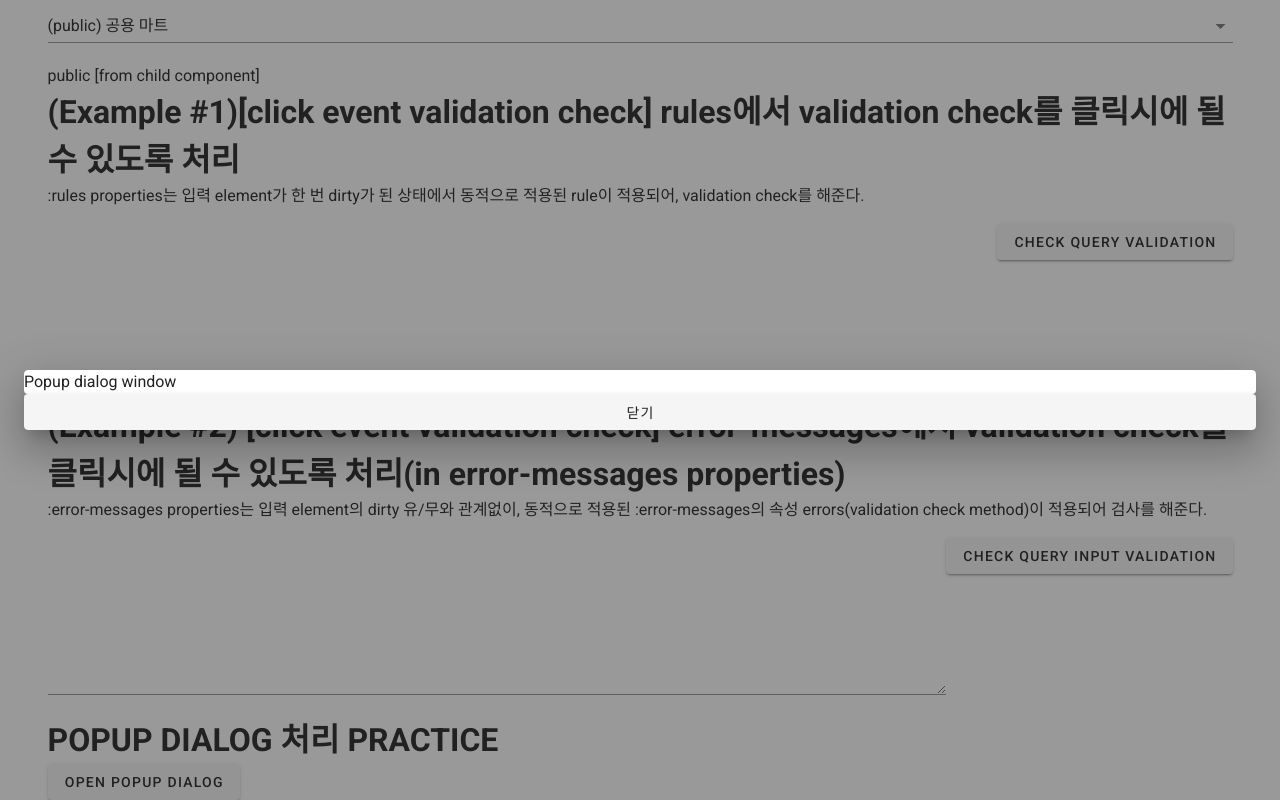
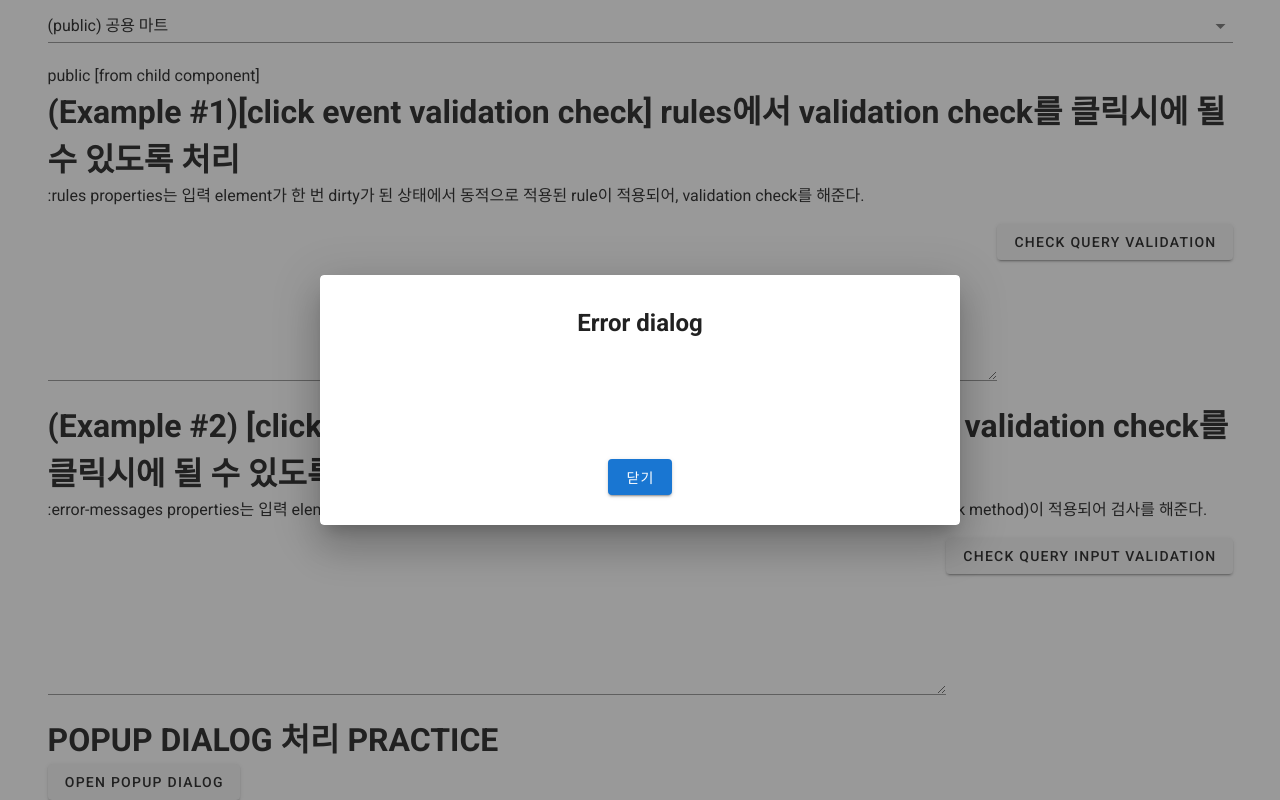
Before and after one commit to LeeHyungi0622/vue-practice-repo, a Vue app: page / in a window 1280 px wide. Both pictures are taken after a click on the button "OPEN POPUP DIALOG". Shown: the part 713-1513 px from the top of the page. Built offline with nearby package versions, Linux system fonts and the light colour scheme; no server answers.

Commit message:
feat: 에러 팝업 다이얼로그 완성

```diff
--- a/src/App.vue
+++ b/src/App.vue
@@ -96,7 +96,7 @@
       <v-btn @click="openErrorDialog">OPEN Popup Dialog</v-btn>
     </v-row>
   </v-container>
-  <ErrorPopupDialog v-if="isErrorPopupShown" @closeErrorDialog="closeErrorDialog" />
+  <ErrorPopupDialog v-if="isErrorPopupShown" :errorMessage="errorMessage" @closeErrorDialog="closeErrorDialog" />
 
 </v-app>
 </template>
@@ -118,6 +118,7 @@ export default {
   },
   data: () => ({
     errors: [],
+    errorMessage: '',
     isErrorPopupShown: false,
     queryInputStatement: '',
     queryStatement: '',
@@ -187,6 +188,8 @@ export default {
         })
         .catch(error => {
           console.log('CHECK ERROR MESSAGE : ', error.message);
+          this.errorMessage = error.message;
+          this.isErrorPopupShown = true;
         });
     },
     checkInputValidation: function() {
--- a/src/components/common/errorPopupDialog.vue
+++ b/src/components/common/errorPopupDialog.vue
@@ -1,17 +1,38 @@
 <template>
     <v-dialog
+        class="d-flex justify-center align-center"
         v-model="dialog"
+        width="50%"
+        height="70%"
     >
-        <v-card>
-            Popup dialog window
+        <v-card
+            class="d-flex align-around justify-center"
+            width="100%"
+            height=250
+        >
+            <v-container class="d-flex flex-column justify-center align-center">
+                <v-row class="d-flex align-center">
+                    <h2>Error dialog</h2>
+                </v-row>
+                <v-row class="d-flex align-center">
+                    {{ errorMessage }}
+                </v-row>
+                <v-row class="d-flex justify-center align-center">
+                    <v-btn color="primary" width="40%" @click="close">닫기</v-btn>
+                </v-row>
+            </v-container>
         </v-card>
-        <v-btn @click="close">닫기</v-btn>
     </v-dialog>
 </template>
 
 <script>
     export default {
         name: 'ErrorPopupDialog',
+        props: {
+            errorMessage: {
+                type: String
+            }
+        },
         data() {
             return {
                 dialog: true
```
